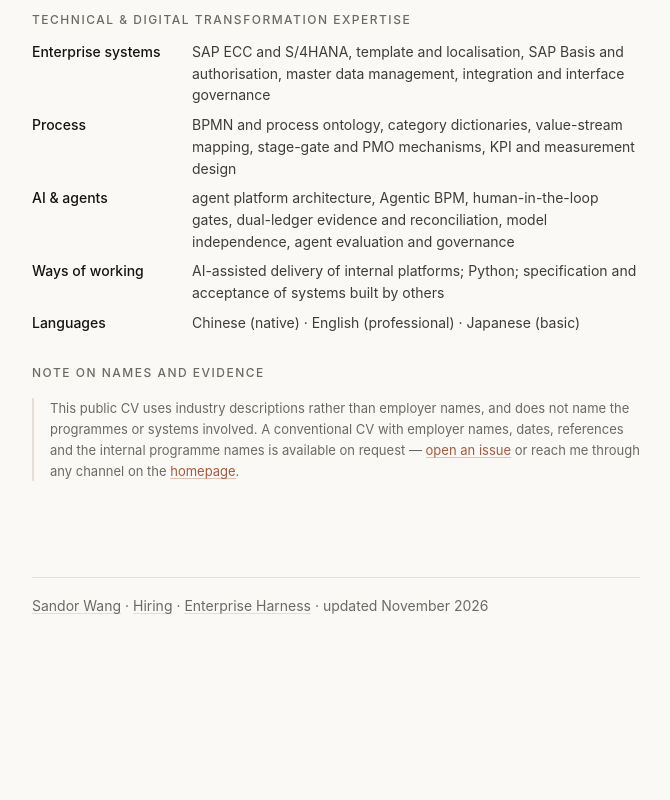
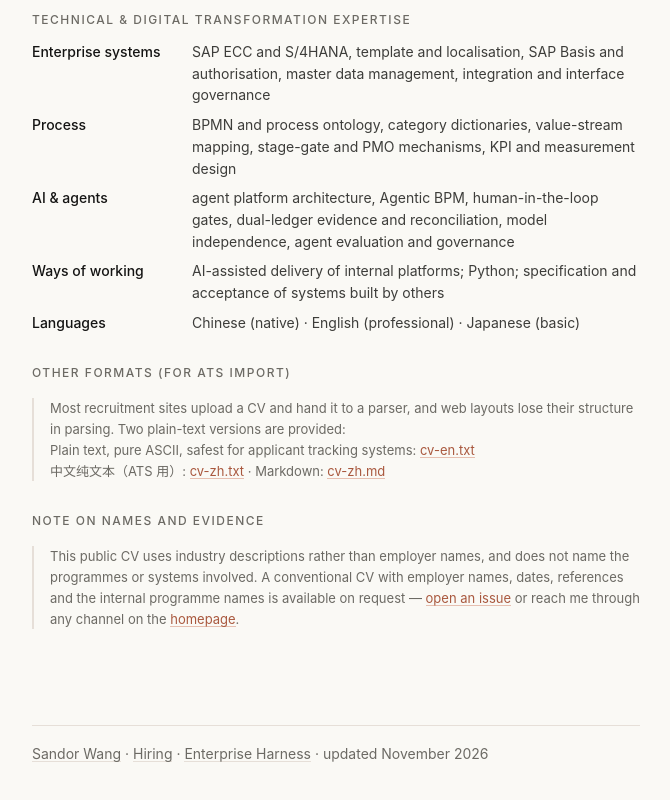
Before and after one commit to sdr010-coder/sdr010-coder.github.io, a plain HTML site: page cv.html in a window 1280 px wide. Shown: the part 4345-5145 px from the top of the page, without its empty margins (304-974 px from the left). Before the commit the page ends 5059 px from the top, so only its background shows below. Drawn offline with Linux system fonts and the light colour scheme.

Commit message:
Add English plain-text CV (pure ASCII) and link both ATS versions

```diff
--- a/cv.html
+++ b/cv.html
@@ -206,6 +206,13 @@
 </div>
 
 <div class="cv-block">
+  <h2>Other formats (for ATS import)</h2>
+  <p class="cv-note">Most recruitment sites upload a CV and hand it to a parser, and web layouts lose their structure in parsing. Two plain-text versions are provided:<br>
+  Plain text, pure ASCII, safest for applicant tracking systems: <a href="cv-en.txt">cv-en.txt</a><br>
+  中文纯文本（ATS 用）: <a href="cv-zh.txt">cv-zh.txt</a> · Markdown: <a href="cv-zh.md">cv-zh.md</a></p>
+</div>
+
+<div class="cv-block">
   <h2>Note on names and evidence</h2>
   <p class="cv-note">This public CV uses industry descriptions rather than employer names, and does not name the programmes or systems involved. A conventional CV with employer names, dates, references and the internal programme names is available on request — <a href="https://github.com/sdr010-coder/EnterpriseHARNESS/issues">open an issue</a> or reach me through any channel on the <a href="index.html">homepage</a>.</p>
 </div>
```
Also changed, not shown: cv-en.txt (added), 1 other file.
